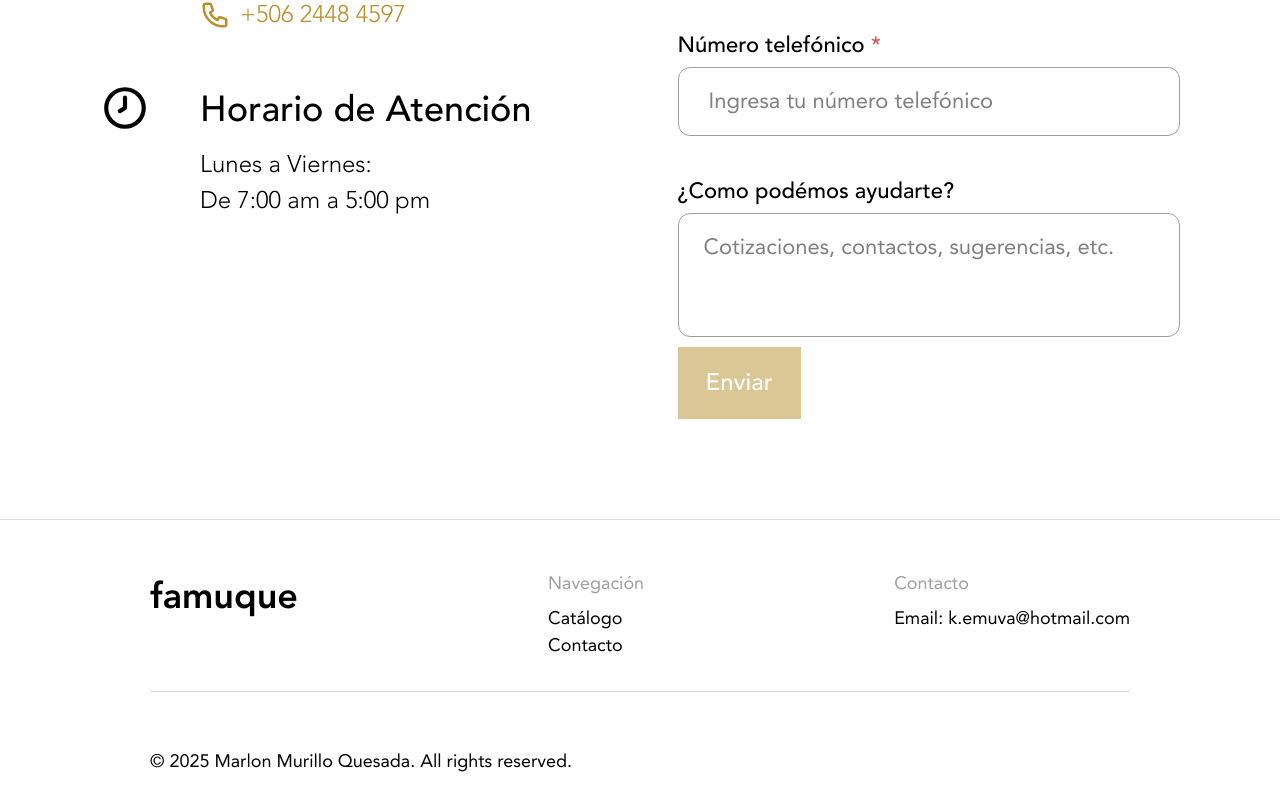
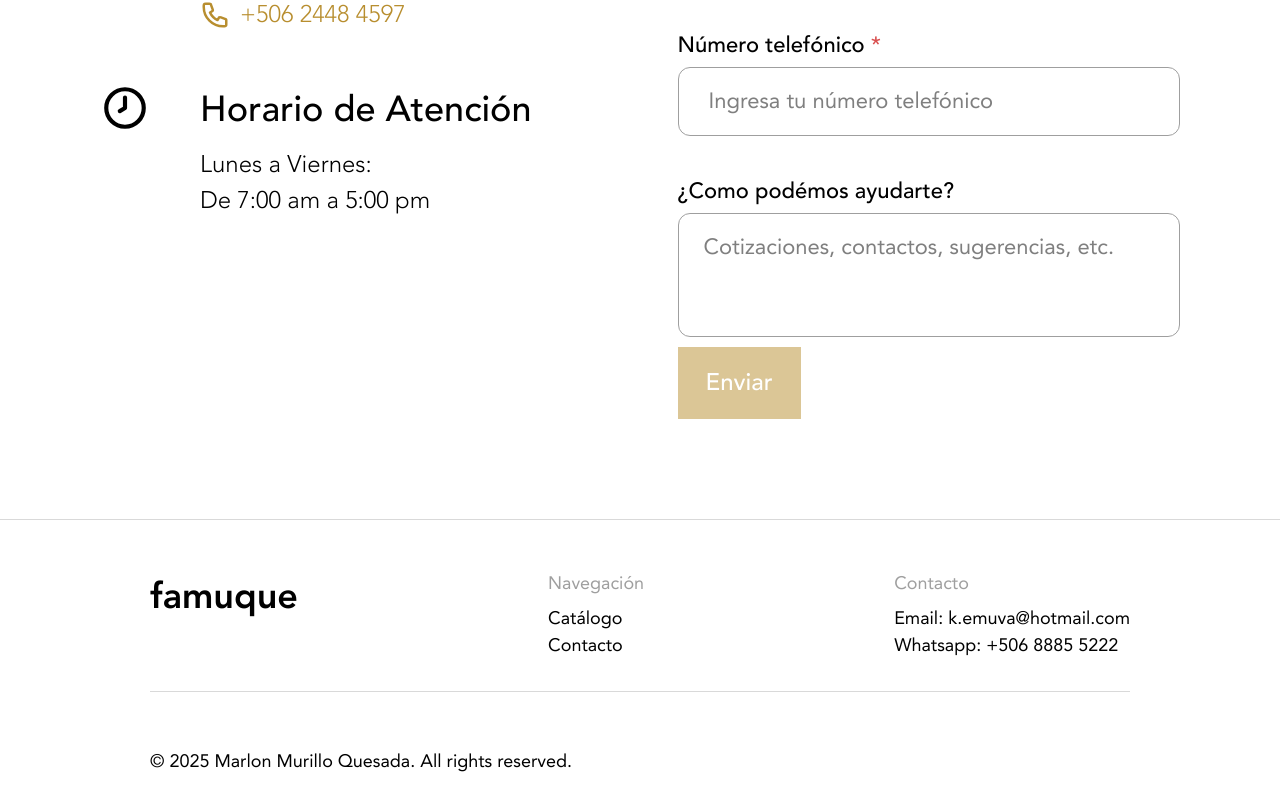
Before and after one commit to MarlonMQ/famuque-page, a React (Vite) app: page /contact in a window 1280 px wide. Shown: the part 1193-2004 px from the top of the page. Built offline with nearby package versions, Linux system fonts and the light colour scheme; no server answers.

Commit message:
feat(FamuqueFooter): add WhatsApp contact link to footer

```diff
--- a/src/components/FamuqueFooter/FamuqueFooter.tsx
+++ b/src/components/FamuqueFooter/FamuqueFooter.tsx
@@ -34,6 +34,7 @@ export function FamuqueFooter() {
             <h5 className="text-th-5 mb-2 text-gray">Contacto</h5>
             <ul className="list-none">
               <li><a className="text-th-5 cursor-pointer hover:underline " href='mailto:k.emuva@hotmail.com'>Email: k.emuva@hotmail.com</a></li>
+              <li><a className="text-th-5 cursor-pointer hover:underline " href='https://wa.me/50688855222'>Whatsapp: +506 8885 5222</a></li>
             </ul>
           </div>
         </div>
```
